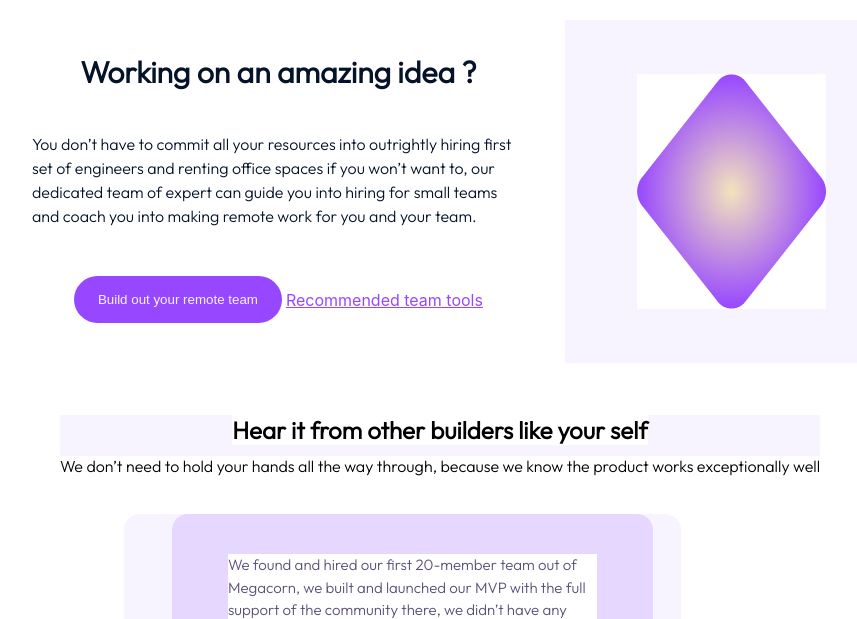
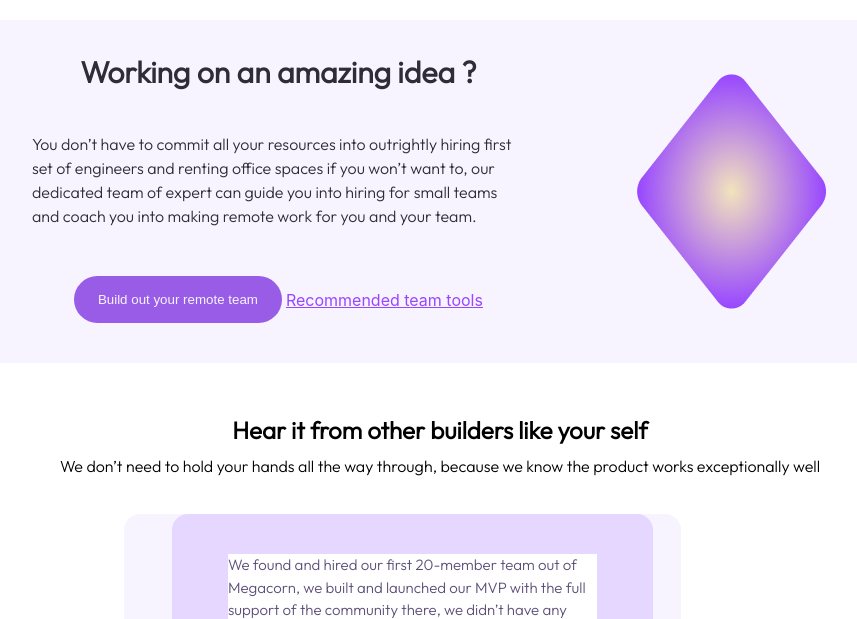
Before and after one commit to LollyTim/megacon, a React (Create React App) app: page / in a window 1280 px wide. Shown: the part 2181-2800 px from the top of the page, without its empty margins (200-1057 px from the left). Built offline with nearby package versions, Linux system fonts and the light colour scheme.

Commit message:
updated dark mode

```diff
--- a/src/App.css
+++ b/src/App.css
@@ -6,7 +6,8 @@
   --dark-color: #985CE6;
   --asidetext-color: #5200FF;
   --border1-color: hsl(259, 100%, 50%);
-  --background-image:url(/public/Vector.png);
+  --background-image: url(/public/Vector.png);
+  --lightdark-color: #E5D7FF;
 
 }
 
--- a/src/Component/Footer/Footer.css
+++ b/src/Component/Footer/Footer.css
@@ -26,6 +26,7 @@
     align-items: center;
     gap: 11.038px;
     width: 15%;
+    color: var(--lightdark-color);
     background-color: var(--light-color);
 
 }
@@ -81,4 +82,5 @@
     margin-inline-start: -60%;
     margin-inline-end: -60%;
     background-color: var(--light-color);
+
 }
--- a/src/Component/Nav/Navbar.tsx
+++ b/src/Component/Nav/Navbar.tsx
@@ -27,7 +27,10 @@ const Navbar = () => {
             <div className='aside2'>
                 <div className='loginbtn'><button >Log in</button></div>
                 <div className='signupbtn'><button onClick={() => { setshowModal(true) }}>Sign Up</button></div>
-                <button onClick={() => { document.body.classList.toggle("dark-theme") }} className='moon'> <BsMoonFill /></button>
+                <button className='moon' onClick={() => {
+                    document.body.classList.toggle("dark-theme")
+                    document.body.classList.toggle("backingn")
+                }} > <BsMoonFill /></button>
             </div>
             {
                 showModal &&
--- a/src/Component/Section1/Sectionhead.css
+++ b/src/Component/Section1/Sectionhead.css
@@ -1,5 +1,11 @@
 .section0 {
-    /* background-image: url(/public/Vector.png); */
+    background-image: url(/public/Vector.png);
+}
+
+.backingn {
+    .section0 {
+        background-image: url(/public/Vector2d.png);
+    }
 }
 
 .section1 {
@@ -10,19 +16,30 @@
     padding-top: 90px;
     padding-bottom: 15%;
     height: 53vh;
+    background-color: transparent;
     /* background-image: url(/public/Vector.png); */
 
 }
 
 .Star1>img {
     margin-left: 240px;
+    background-color: transparent;
+}
+
+.Star1 {
+    background-color: transparent;
 }
 
 .Polygon>img {
     margin-top: 60px;
     margin-left: -30px;
+    background-color: transparent;
 
 
+}
+
+.Polygon {
+    background-color: transparent;
 }
 
 .text2 {
@@ -33,6 +50,7 @@
     font-weight: 300;
     line-height: 150%;
     color: var(--text-color);
+    background-color: transparent;
     /* 30px */
 }
 
@@ -41,21 +59,29 @@
     display: flex;
     justify-content: center;
     color: var(--text-color);
+    background-color: transparent;
+}
+
+.text1 {
+    background-color: transparent;
 }
 
 
 .colored1 {
     color: var(--asidetext-color);
     padding-left: 3px;
+    background-color: transparent;
 }
 
 .colored {
     color: var(--asidetext-color);
     padding-right: 4px;
+    background-color: transparent;
 }
 
 .line2 {
     display: block;
+    background-color: transparent;
 }
 
 .btnn1>button {
@@ -75,8 +101,17 @@
     color: var(--text-color);
 }
 
+.btnn2 {
+    background-color: transparent;
+}
+
+.btnn1 {
+    background-color: transparent;
+}
+
 .btns2 {
     display: flex;
     justify-content: space-around;
     gap: 16px;
+    background-color: transparent;
 }
--- a/src/Component/Section2/Card1.css
+++ b/src/Component/Section2/Card1.css
@@ -19,6 +19,7 @@
     align-items: center;
     text-align: center;
     margin-top: 25px;
+    background-color: var(--light-color);
 }
 
 .card-image {
@@ -26,4 +27,17 @@
     margin-left: 50px;
     margin-top: 30px;
     margin-bottom: 30px;
+    background-color: var(--light-color);
 }
+
+.cardtext1 {
+    background-color: var(--light-color);
+}
+
+.card-title {
+    background-color: var(--light-color);
+}
+
+.card-image>svg {
+    background-color: var(--light-color);
+}
--- a/src/Component/Section2/Section-2.tsx
+++ b/src/Component/Section2/Section-2.tsx
@@ -18,7 +18,7 @@ const Section2 = () => {
                 <p>From collating your ideas to finding co-founders & founding teams to first launch and finding early adopters</p>
                 <div className='cardcontainer'>
                     <Card title='Ideation' text='leorem ispieum dommy twxt text' image={<BsPenFill size={100} color="var(--dark-color)" />} />
-                    <Card title='Co-founder' text='leorem ispieum dommy twxt text' image={<div className='faicon'><FaHandshake size={100} color="var(--dark-color)" /></div>} />
+                    <Card title='Co-founder' text='leorem ispieum dommy twxt text' image={<FaHandshake size={100} color="var(--dark-color)" />} />
                     <Card title='Building' text='leorem ispieum dommy twxt text' image={<PiCodeFill size={100} color="var(--dark-color)" />} />
                 </div>
                 <div className='cardcontainer'>
--- a/src/Component/Section4/Section-4.css
+++ b/src/Component/Section4/Section-4.css
@@ -2,7 +2,7 @@
     align-items: flex-start;
     gap: 10px;
     border-radius: 16px;
-    background-color: #F7F3FF;
+    background-color: var(--light-color);
     margin-left: 15%;
     margin-right: 15%;
     display: flex;
@@ -16,6 +16,7 @@
     justify-content: space-between;
     align-items: center;
     padding: 40px;
+    background-color: var(--light-color);
 }
 
 .container4text {
@@ -26,24 +27,34 @@
 }
 
 .cont4text {
-    color: #051329;
+    color: var(--text-color);
     font-family: Outfit;
     font-size: 20px;
     font-style: normal;
     font-weight: 500;
     line-height: 120%;
+    background-color: var(--light-color);
     /* 57.6px */
 }
 
+.cont4text>h2 {
+    background-color: var(--light-color);
+}
+
 .cont4p {
-    color: #051329;
+    color: var(--text-color);
     font-family: Outfit;
     font-size: 16px;
     font-style: normal;
     font-weight: 300;
     line-height: 150%;
     text-align: start;
+    background-color: var(--light-color);
     /* 30px */
+}
+
+div.cont4p>p {
+    background-color: var(--light-color);
 }
 
 .container4btn>button {
@@ -52,18 +63,35 @@
     align-items: flex-start;
     gap: 10px;
     border-radius: 2000px;
-    background-color: #9747FF;
+    background-color: var(--dark-color);
     border: none;
     cursor: pointer;
-    color: #F7F3FF;
+    color: var(--light-color);
 
+}
+
+div.container4text {
+    background-color: var(--light-color);
+}
+
+.container4btn>a,
+button {
+    background-color: var(--light-color);
+}
+
+.container4btn {
+    background-color: var(--light-color);
 }
 
 .container4img {
     display: flex;
     margin-top: 50px;
     margin: auto;
-    background-image: var(--background-image);
+    background-color: var(--light-color);
+}
+
+.container4img>img {
+    background-color: var(--light-color);
 }
 
 .container4btn {
--- a/src/Component/Section5/Section-5.css
+++ b/src/Component/Section5/Section-5.css
@@ -57,7 +57,6 @@
     gap: 11px;
     justify-content: center;
     font-family: outfit;
-    background-color: var(--light-color);
 }
 
 .cont4bodytext {
@@ -69,8 +68,11 @@
     margin: 0;
     text-align: start;
     font-family: outfit;
-    background-color: var(--light-color);
     /* 36px */
+}
+
+.cont4bodytext>p {
+    background-image: var(--lightdark-color);
 }
 
 .twotxt>p {
@@ -79,10 +81,12 @@
     gap: 1px;
     color: #5B4F78;
     font-family: outfit;
-    background-color: var(--light-color);
+    background-color: var(--lightdark-color);
+
 
 }
 
 .twotxt {
     margin-top: 20px;
+    background-color: var(--light-color);
 }
```
